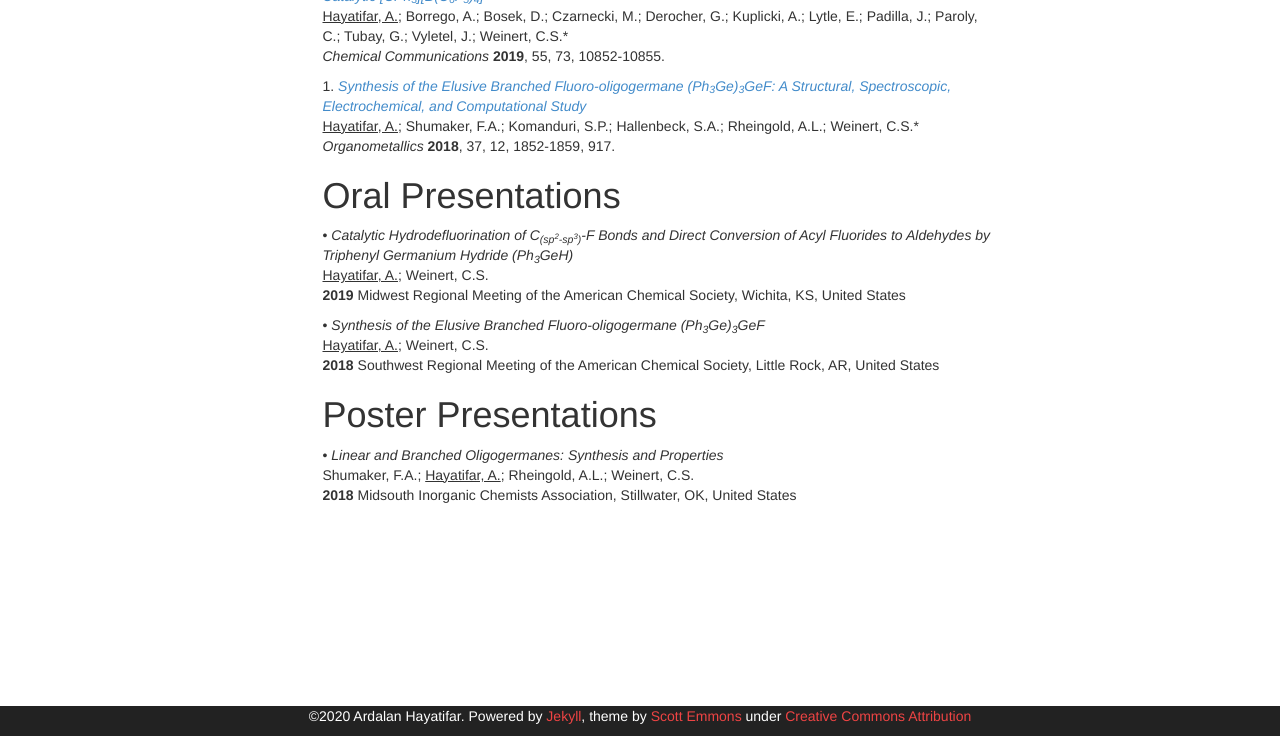
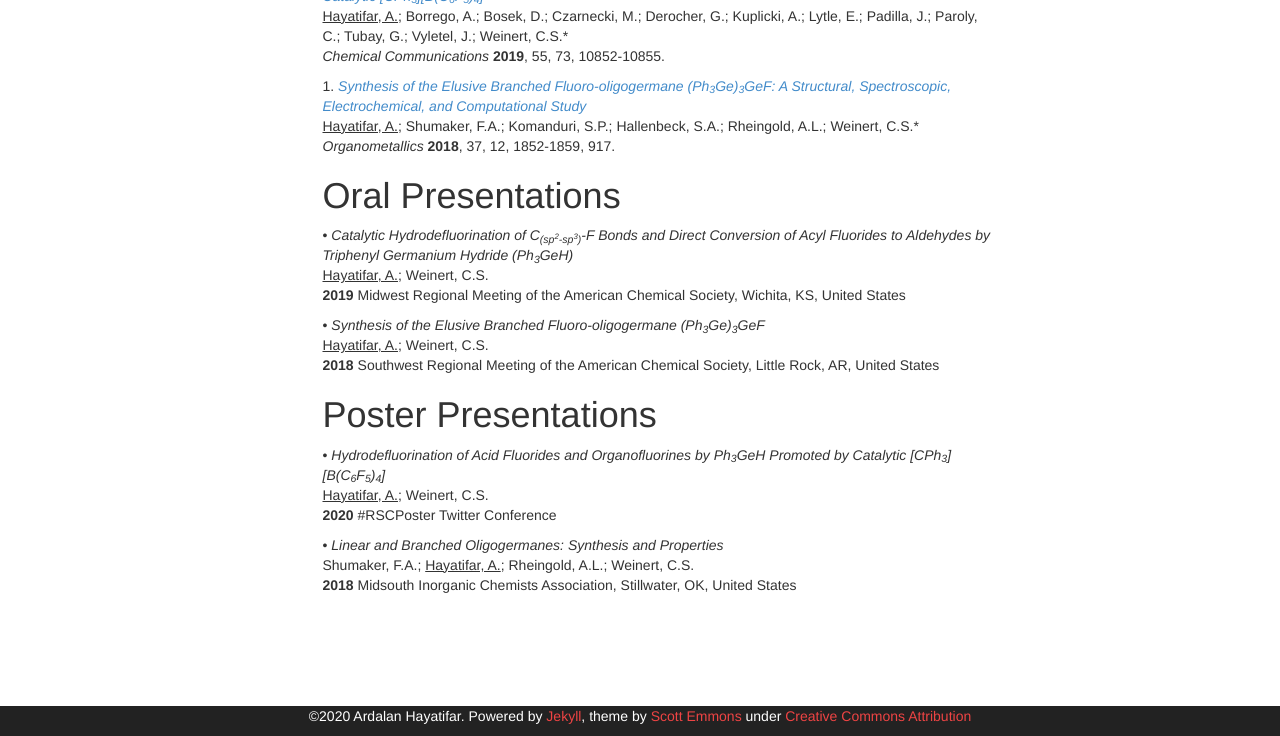
Before and after one commit to Ardalanhayatifar/ardalanhayatifar.github.io, a Jekyll site: the page built from publications.html, in a window 1280 px wide, cut to the strip 164-900 px from the top of the page. Built offline with Jekyll 4.4.1, drawn with Linux system fonts in a browser that asks for light colours.

Commit message:
rsc poster

```diff
--- a/publications.html
+++ b/publications.html
@@ -26,6 +26,11 @@ permalink: "/publications"
 
 
         <h1 id="Presentations">Poster Presentations</h1>
+        <p>• <em>Hydrodefluorination of Acid Fluorides and Organofluorines by Ph<sub>3</sub>GeH Promoted by Catalytic [CPh<sub>3</sub>][B(C<sub>6</sub>F<sub>5</sub>)<sub>4</sub>] </em>
+            <br><u>Hayatifar, A.</u>; Weinert, C.S.
+            <br><strong>2020</strong> #RSCPoster Twitter Conference
+        </p>
+
         <p>• <em>Linear and Branched Oligogermanes: Synthesis and Properties</em>
             <br>Shumaker, F.A.; <u>Hayatifar, A.</u>; Rheingold, A.L.; Weinert, C.S.
             <br><strong>2018</strong> Midsouth Inorganic Chemists Association, Stillwater, OK, United States
```
